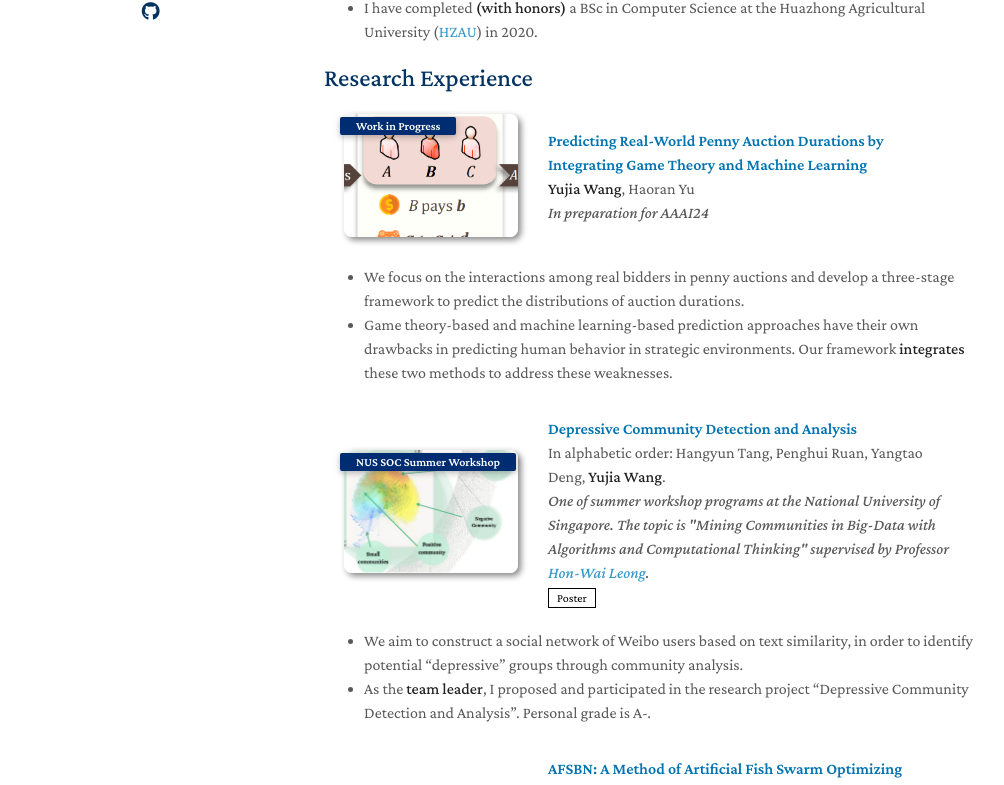
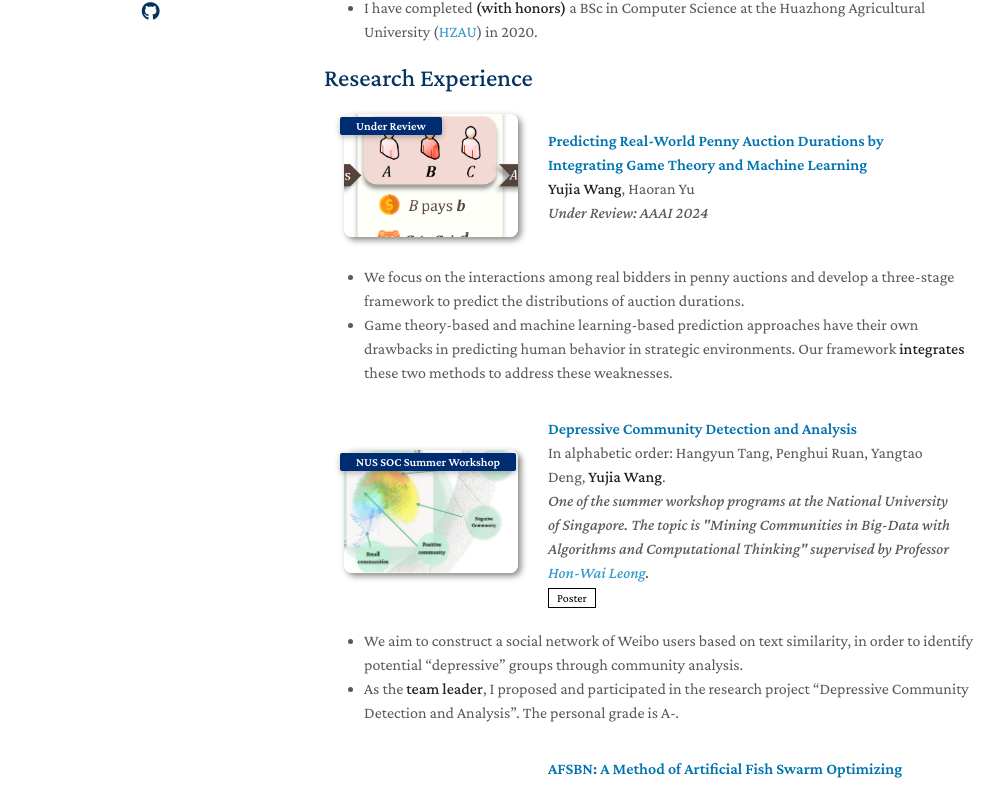
Before and after one commit to YogaWang7/YogaWang7.github.io, a Jekyll site: the page built from index.md, in a window 1280 px wide and 1400 px high. Shown: the part 452-1237 px from the top of the window, without its empty margins (146-1150 px from the left). Built offline with Jekyll 4.4.1, drawn with Linux system fonts in a browser that asks for light colours; nearby versions of some CDN libraries; a style sheet for code colours, icons or effects is not loaded; our own code applies the rules of GitHub Pages for plain Markdown files.

Commit message:
Update publications.md

```diff
--- a/_includes/publications.md
+++ b/_includes/publications.md
@@ -8,13 +8,13 @@
 
   <div class="col-sm-3 abbr" style="position: relative;padding-right: 15px;padding-left: 15px;">
     <img src="assets/img/PA.png" class="teaser img-fluid z-depth-1">
-    <abbr class="badge">Work in Progress</abbr>
+    <abbr class="badge">Under Review</abbr>
   </div>
 
   <div class="col-sm-9" style="position: relative;padding-right: 15px;padding-left: 20px;">
     <div class="title" style="color:#0073B1">Predicting Real-World Penny Auction Durations by Integrating Game Theory and Machine Learning</div>
     <div class="author"><strong>Yujia Wang</strong>, Haoran Yu</div>
-    <div class="periodical"><em>In preparation for AAAI24</em></div>
+    <div class="periodical"><em>Under Review: AAAI 2024</em></div>
   </div>
 
 </div>
@@ -38,7 +38,7 @@
   <div class="col-sm-9" style="position: relative;padding-right: 15px;padding-left: 20px;">
     <div class="title" style="color:#0073B1">Depressive Community Detection and Analysis</div>
     <div class="author">In alphabetic order: Hangyun Tang, Penghui Ruan, Yangtao Deng, <strong>Yujia Wang</strong>. </div>
-    <div class="periodical"><em>One of summer workshop programs at the National University of Singapore. The topic is "Mining Communities in Big-Data with Algorithms and Computational Thinking" supervised by Professor <a href="https://scholar.google.com/citations?hl=en&user=FR0F_OsAAAAJ">Hon-Wai Leong</a>.</em></div>
+    <div class="periodical"><em>One of the summer workshop programs at the National University of Singapore. The topic is "Mining Communities in Big-Data with Algorithms and Computational Thinking" supervised by Professor <a href="https://scholar.google.com/citations?hl=en&user=FR0F_OsAAAAJ">Hon-Wai Leong</a>.</em></div>
     <div class="links">
       <a href="https://sws.comp.nus.edu.sg/2019/WEFiles/Image/Gallery/cd06b6bd-7acf-42a2-a018-bb36aad4c5de/5%20-%20Wm7rCwQ-2.jpg" class="btn btn-sm z-depth-0" role="button" target="_blank" style="font-size:12px;">Poster</a>
     </div>
@@ -50,7 +50,7 @@
 </div>
 
   - We aim to construct a social network of Weibo users based on text similarity, in order to identify potential "depressive" groups through community analysis.
-  - As the **team leader**, I proposed and participated in the research project "Depressive Community Detection and Analysis". Personal grade is A-.
+  - As the **team leader**, I proposed and participated in the research project "Depressive Community Detection and Analysis". The personal grade is A-.
 
 <div class="publications">
 <ol class="bibliography">
```
